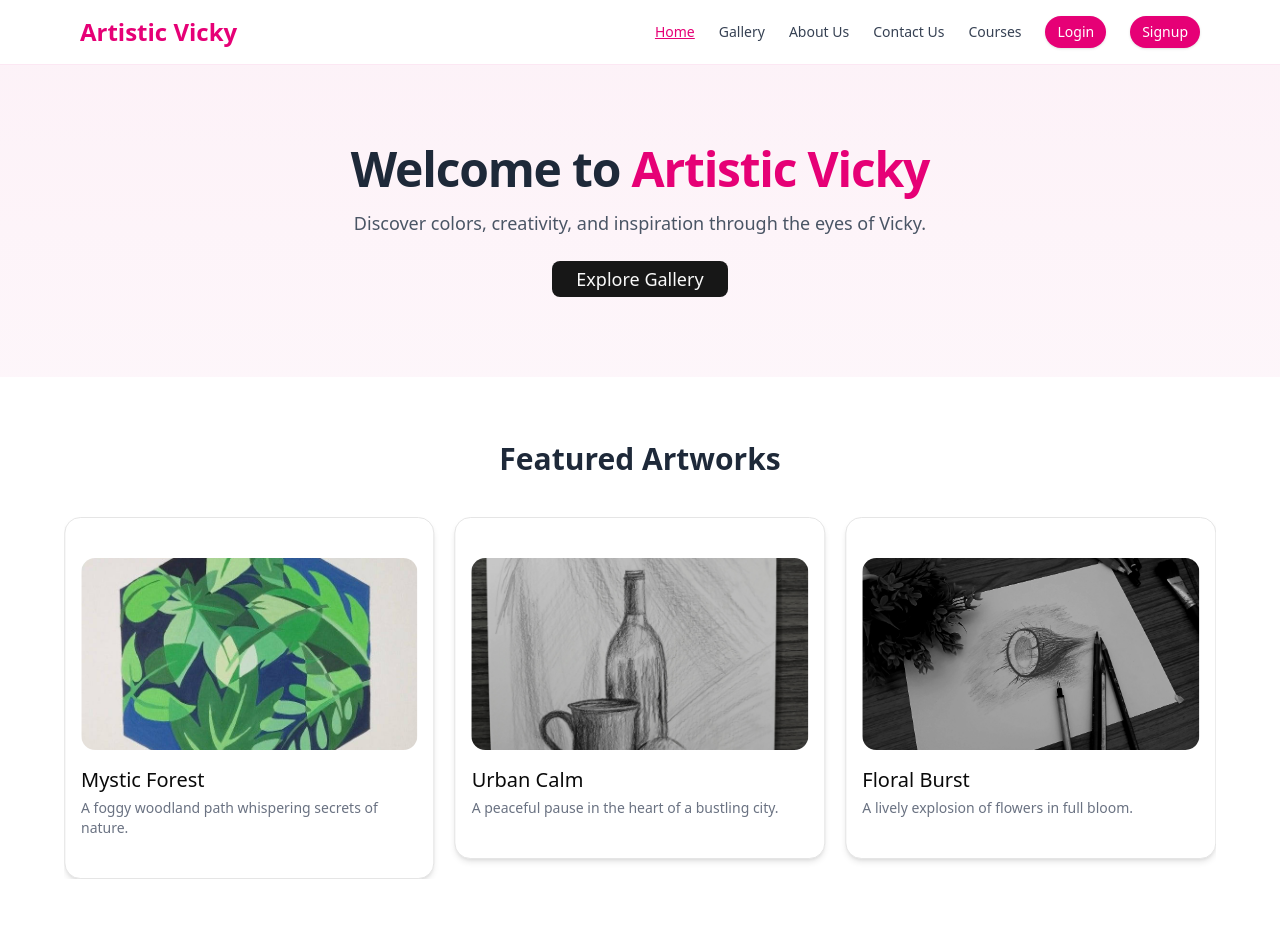
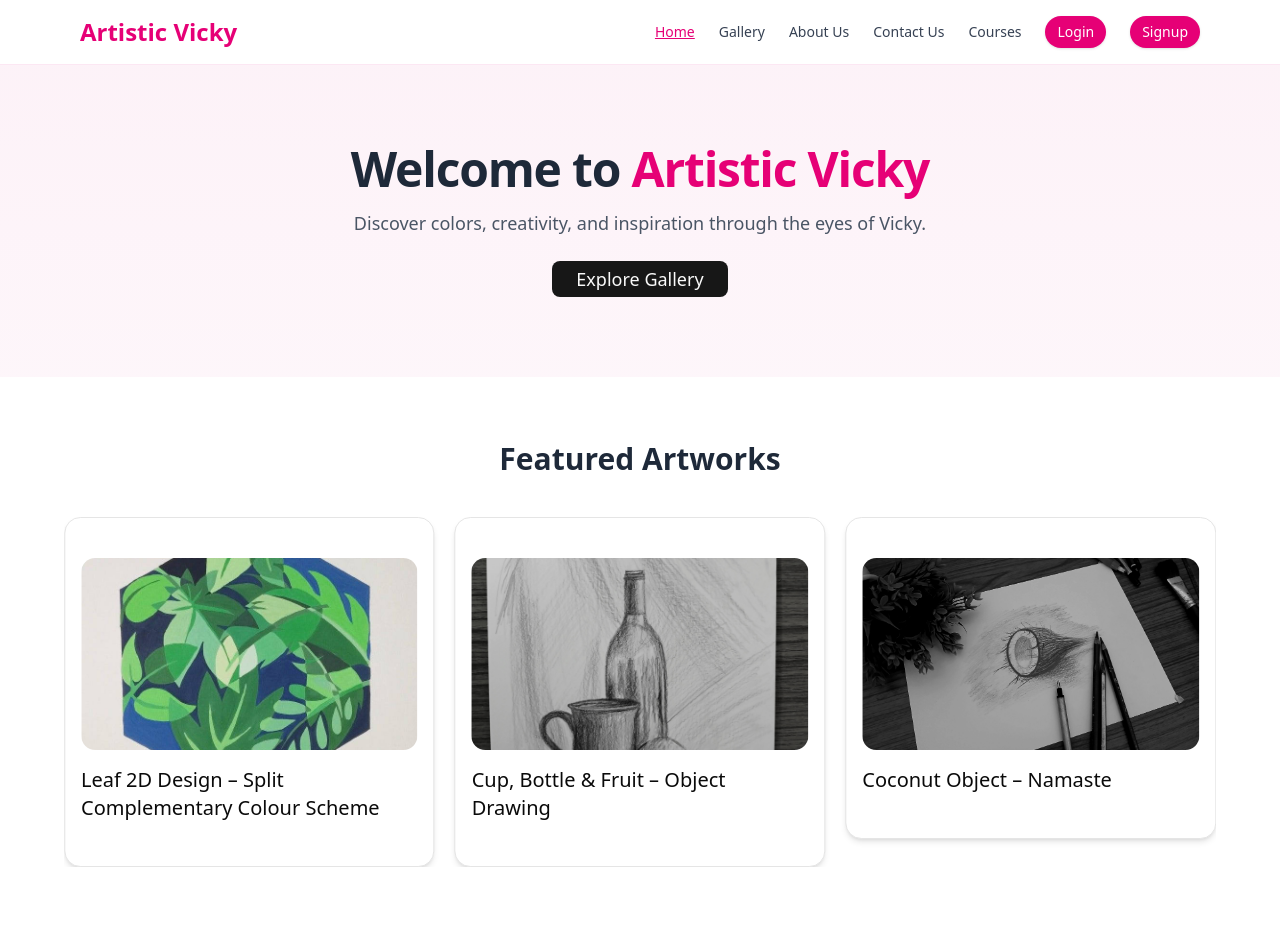
Before and after one commit to rahul-kapgate/artwithvicky-frontend, a React (Vite) app: page / in a window 1280 px wide. Shown: the top 952 px of the page. Built offline with nearby package versions, Linux system fonts and the light colour scheme.

Commit message:
Update artwork entries in Home page: replace titles and clear descriptions for better clarity and organization. Adjust image URLs accordingly.

```diff
--- a/src/pages/Home.tsx
+++ b/src/pages/Home.tsx
@@ -15,127 +15,127 @@ import { Autoplay } from "swiper/modules";
 const artworks = [
   {
     title: "Sunset Bloom",
-    description: "A warm sunset embracing the horizon in radiant hues.",
+    description: "",
     imageUrl: "/images/038b8e7fd25d78482c642ccb405e1047.jpg",
   },
   {
-    title: "Mystic Forest",
-    description: "A foggy woodland path whispering secrets of nature.",
+    title: "Leaf 2D Design – Split Complementary Colour Scheme",
+    description: "",
     imageUrl: "/images/1878421155e7a3ff9d869a3d2bb756a1.jpg",
   },
   {
-    title: "Urban Calm",
-    description: "A peaceful pause in the heart of a bustling city.",
+    title: "Cup, Bottle & Fruit – Object Drawing",
+    description: "",
     imageUrl: "/images/20240417_164034.jpg",
   },
   {
-    title: "Floral Burst",
-    description: "A lively explosion of flowers in full bloom.",
+    title: "Coconut Object – Namaste",
+    description: "",
     imageUrl: "/images/20250409_132807.jpg",
   },
   {
     title: "Dreamy Dusk",
-    description: "A tranquil evening sky fading into the night.",
+    description: "",
     imageUrl: "/images/20250603_144839.jpg",
   },
   {
-    title: "Ethereal Lake",
-    description: "Still waters reflect the soul of the skies.",
+    title: "Football Playing – Memory Drawing",
+    description: "",
     imageUrl: "/images/26080428a75c521c530cf451fbea58f6.jpg",
   },
   {
-    title: "Cosmic Whisper",
-    description: "A dreamy abstraction of stars in silent motion.",
+    title: "Geometrical Shapes – 2D Design",
+    description: "",
     imageUrl: "/images/2c05e915422d5626f0e272caaaaf3aee.jpg",
   },
   {
-    title: "Morning Bliss",
-    description: "The soft glow of dawn brushing the earth awake.",
+    title: "Bus Stand Scene – Memory Drawing",
+    description: "",
     imageUrl: "/images/61837c25e589da6e929c249c111b81ec.jpg",
   },
   {
-    title: "Color Symphony",
-    description: "A vibrant chorus of hues dancing together.",
+    title: "Art Tools – 2D Design",
+    description: "",
     imageUrl: "/images/7281da70f2432214f51175d35a3db60f.jpg",
   },
   {
-    title: "Silent Hills",
-    description: "Gentle gradients roll over hushed hilltops.",
+    title: "Leaf – Memory Drawing with Split Complementary Colour Scheme",
+    description: "",
     imageUrl: "/images/IMG-20250506-WA0030.jpg",
   },
   {
-    title: "Golden Horizon",
-    description: "The sun melts into gold as day bids goodbye.",
+    title: "Musical Instruments – 2D Design",
+    description: "",
     imageUrl: "/images/IMG-20250506-WA0033.jpg",
   },
   {
     title: "Velvet Night",
-    description: "A deep night sky wrapped in a velvet aura.",
+    description: "",
     imageUrl: "/images/IMG_20241223_090922_733.jpg",
   },
   {
-    title: "Crimson Valley",
-    description: "A red-drenched dreamland nestled in silence.",
+    title: "Market Scene – Memory Drawing",
+    description: "",
     imageUrl: "/images/IMG_20241223_090925_096.jpg",
   },
   {
-    title: "Ocean Whirl",
-    description: "Waves of color crashing in abstract beauty.",
+    title: "Pani Puri Eating Family – Memory Drawing",
+    description: "",
     imageUrl: "/images/IMG_20241223_090927_647.jpg",
   },
   {
-    title: "Twilight Dance",
-    description: "Where light and shadow swirl in harmony.",
+    title: "Market Scene – Memory Drawing",
+    description: "",
     imageUrl: "/images/IMG_20241223_090929_603.jpg",
   },
   {
-    title: "Autumn Rhapsody",
-    description: "A song of falling leaves and fading light.",
+    title: "Fish Market Scene – Memory Drawing",
+    description: "",
     imageUrl: "/images/IMG_20241223_090931_702.jpg",
   },
   {
-    title: "Frozen Echo",
-    description: "Cold tones reverberate in icy stillness.",
+    title: "Village Scene – Memory Drawing",
+    description: "",
     imageUrl: "/images/IMG_20241223_090934_709.jpg",
   },
   {
     title: "Firefly Garden",
-    description: "Tiny sparks of light dancing through twilight.",
+    description: "",
     imageUrl: "/images/IMG_20250403_080603_783.jpg",
   },
   {
     title: "Celestial Dreams",
-    description: "A surreal glimpse into an imagined galaxy.",
+    description: "",
     imageUrl: "/images/IMG_20250403_080642_504.jpg",
   },
   {
     title: "Serenity Shore",
-    description: "Gentle tides caress the sands of calm.",
+    description: "",
     imageUrl: "/images/IMG_20250403_083158_726.jpg",
   },
   {
-    title: "Radiant Bloom",
-    description: "Petals burst with life and joyful color.",
+    title: "Art Materials – 2D Design",
+    description: "",
     imageUrl: "/images/b4893c380785578e08c308239538ff7f.jpg",
   },
   {
-    title: "Sapphire Skies",
-    description: "A sky painted in deep and dazzling blue.",
+    title: "Family Picnic – Memory Drawing",
+    description: "",
     imageUrl: "/images/bfb83b4a9dfc73c8e6f935888a18cda6.jpg",
   },
   {
     title: "Pastel Pathways",
-    description: "A gentle journey through soft-toned landscapes.",
+    description: "",
     imageUrl: "/images/e5e055325b4b74e1d79756143c15b3c1.jpg",
   },
   {
-    title: "Shimmering Silence",
-    description: "A quiet place where light softly lingers.",
+    title: "Flowers and Leaf – 2D Design",
+    description: "",
     imageUrl: "/images/f81570e57f8e33072ab04ddd8aebc6c2.jpg",
   },
   {
-    title: "Whispering Winds",
-    description: "Motion and stillness balanced in flowing tones.",
+    title: "Beach Scene – Memory Drawing",
+    description: "",
     imageUrl: "/images/fbf2464895b0a9ec3059b8ca99b7e719.jpg",
   },
 ];
```
